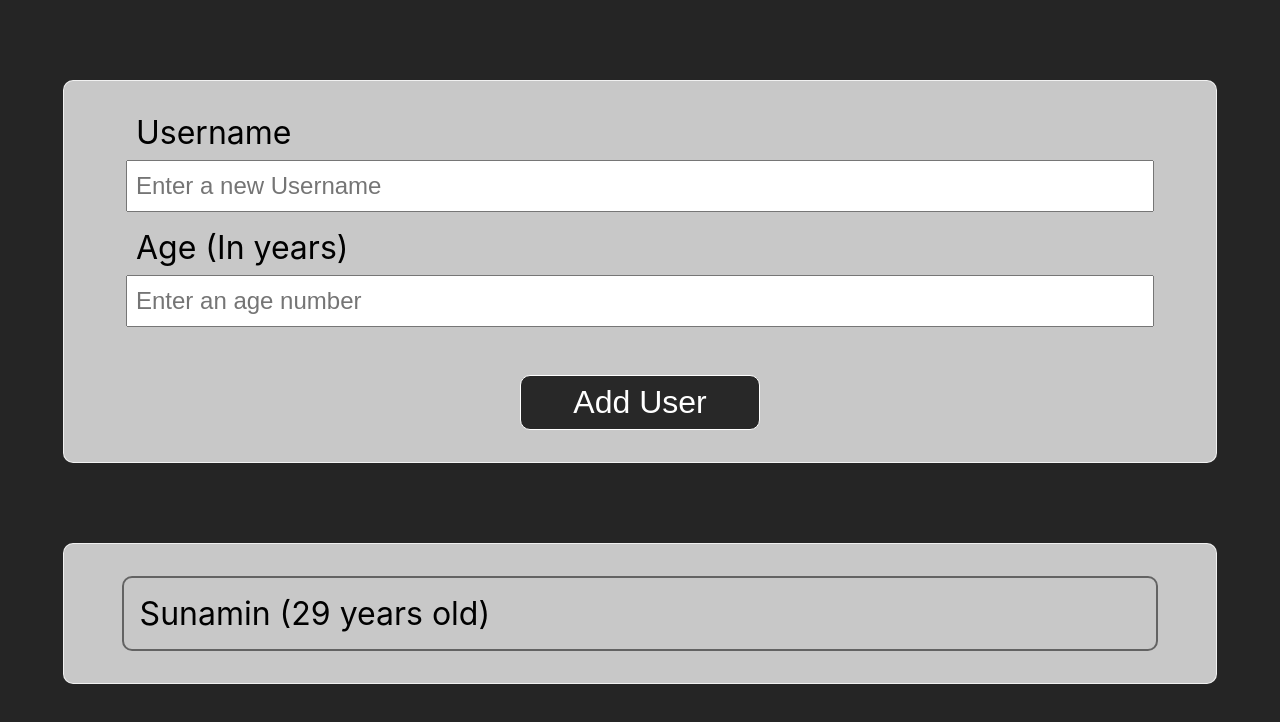
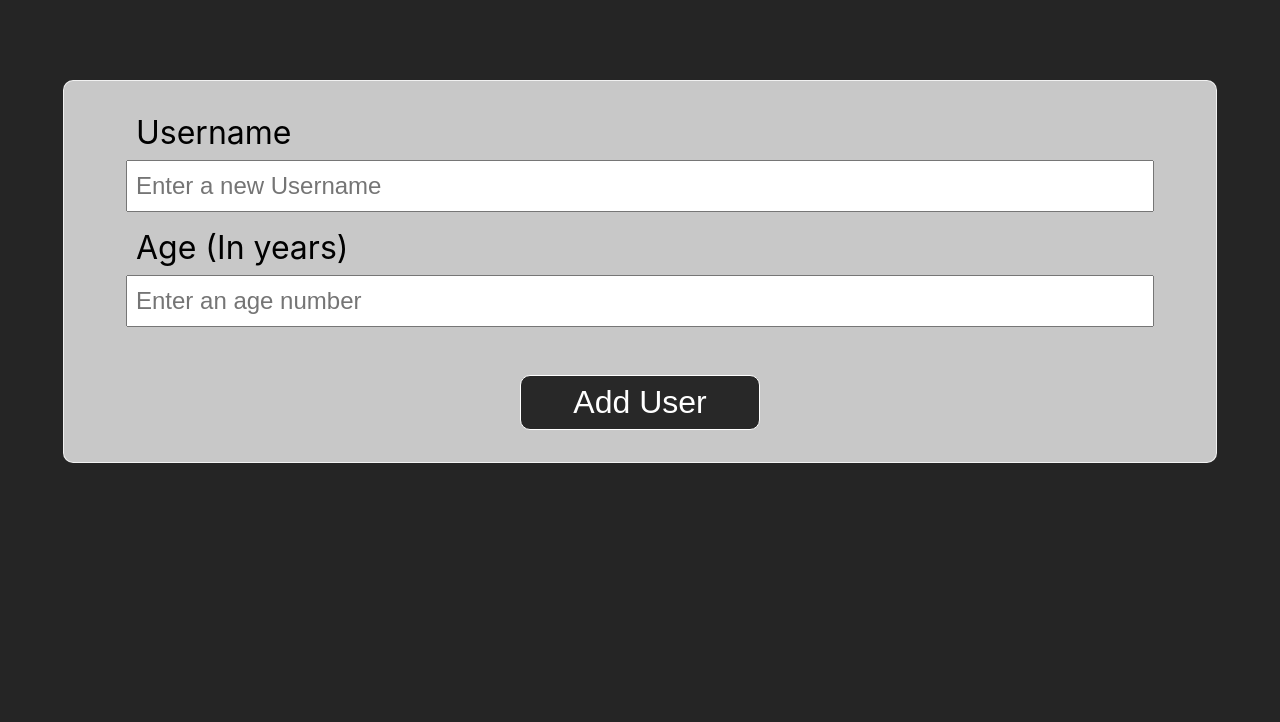
Before and after one commit to Focus-me34/react-create-users, a React (Create React App) app: page / in a window 1280 px wide. Shown: the top 722 px of the page. Built offline with nearby package versions, Linux system fonts and the light colour scheme.

Commit message:
Litle fix

```diff
--- a/src/App.jsx
+++ b/src/App.jsx
@@ -6,12 +6,13 @@ import FormControl from "./components/Form/FormControl";
 import UserList from "./components/List/UserList";
 
 const App = () => {
-  const [users, setUsers] = useState([{ id: 1, username: "Sunamin", age: 29 }]);
+  const [users, setUsers] = useState([]);
   const [hideCard, setHideCard] = useState(users.length === 0 ? true : false);
   const [hideModal, setHideModal] = useState(true);
 
   const getUserDetails = (user) => {
     setUsers(previousState => [...previousState, user])
+    setHideCard(false)
     console.log(user);
     console.log(users);
   };
```
